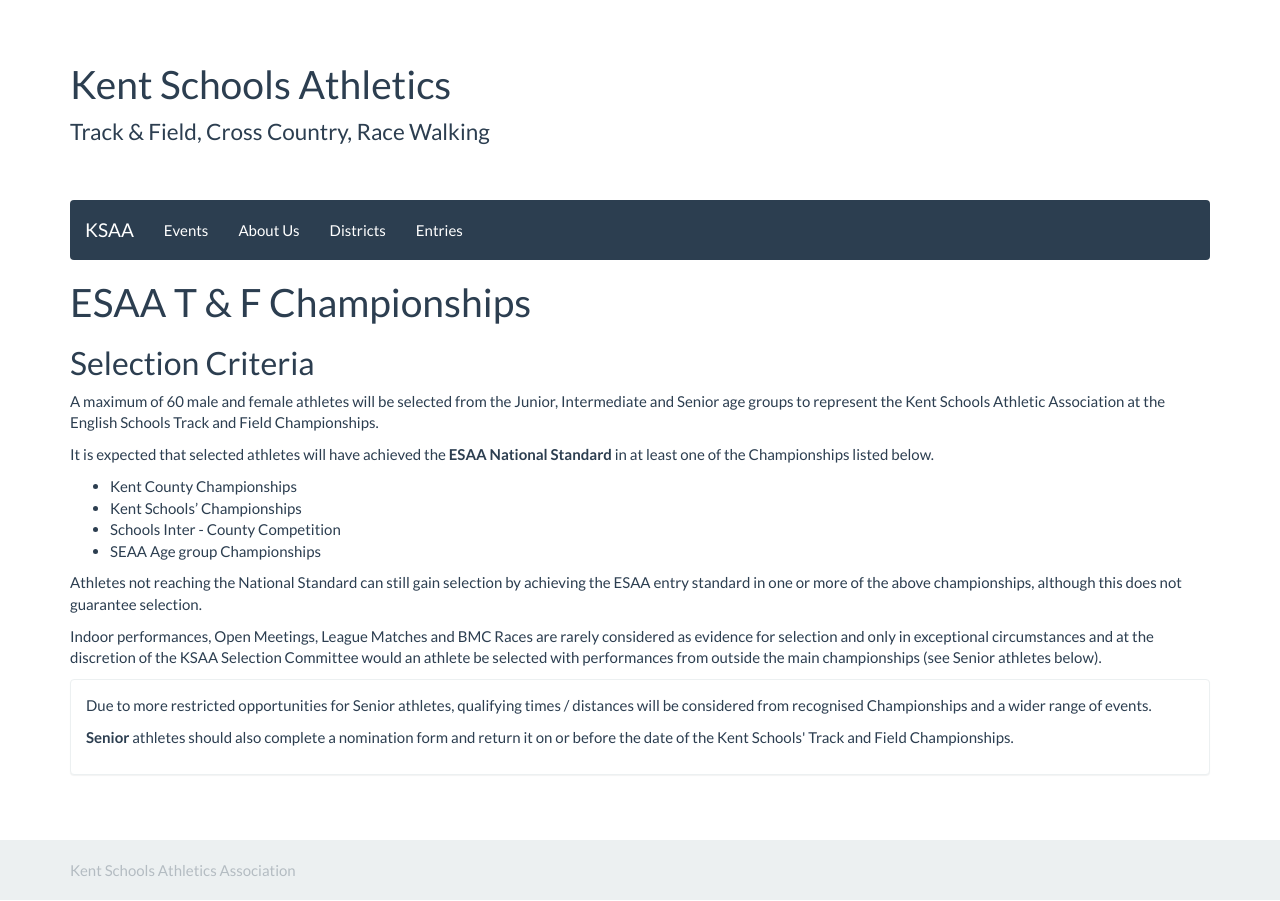
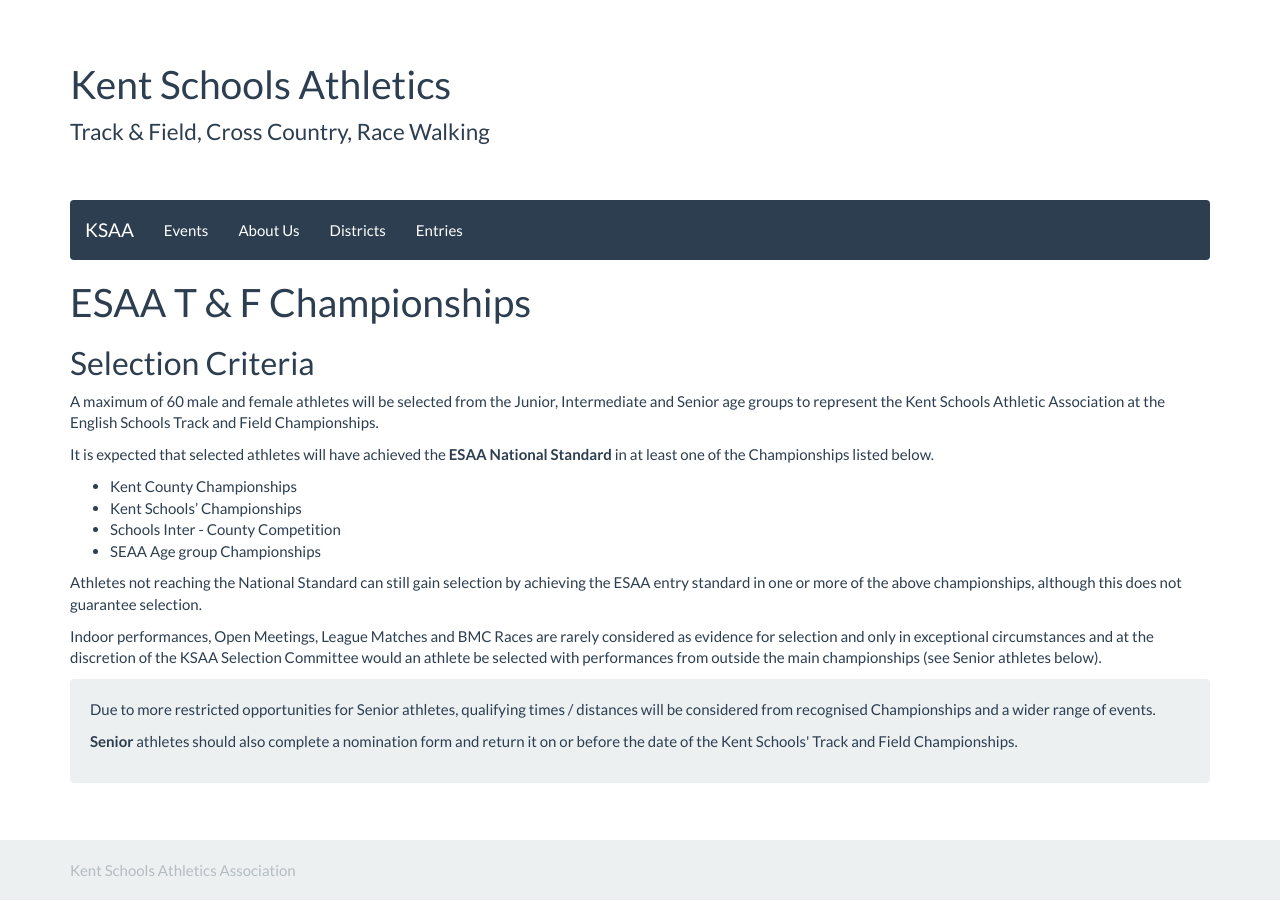
Before and after one commit to chrisnewark/chrisnewark.github.io, a Jekyll site: the page built from _events/15-16/2016-07-08-esaa-t-and-f-championships.md, in a window 1280 px wide. Built offline with Jekyll 4.4.1, drawn with Linux system fonts in a browser that asks for light colours; nearby versions of some CDN libraries.

Commit message:
Updated panel to well

```diff
--- a/_events/15-16/2016-07-08-esaa-t-and-f-championships.md
+++ b/_events/15-16/2016-07-08-esaa-t-and-f-championships.md
@@ -22,13 +22,11 @@
 Indoor performances, Open Meetings, League Matches and BMC Races are rarely considered as evidence for selection and only in exceptional circumstances and at the discretion of the KSAA Selection Committee would an athlete be selected with performances from outside the main championships (see Senior athletes below).
 
 
-<div class="panel panel-default">
-    <div class="panel-body">
-        <p>
-            Due to more restricted opportunities for Senior athletes, qualifying times / distances will be considered from recognised Championships and a wider range of events.
-        </p>
-        <p>
-            <strong>Senior</strong> athletes should also complete a nomination form and return it on or before the date of the Kent Schools' Track and Field Championships.
-        </p>
-    </div>
+<div class="well">
+    <p>
+        Due to more restricted opportunities for Senior athletes, qualifying times / distances will be considered from recognised Championships and a wider range of events.
+    </p>
+    <p>
+        <strong>Senior</strong> athletes should also complete a nomination form and return it on or before the date of the Kent Schools' Track and Field Championships.
+    </p>
 </div>
```
